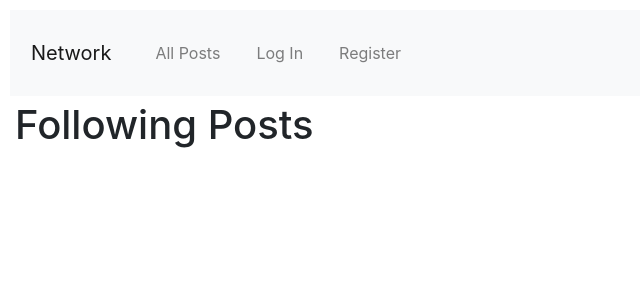
After one commit to Evineit/social-network-django-js, a Django app: page /following in a window 1280 px wide. The commit adds this page. Shown: the top 300 px of the page, without its empty margins (0-640 px from the left). Run offline with Django 3.2, Linux system fonts and the light colour scheme; data that the repository does not hold is empty; some libraries are stand-ins or nearby versions.

Commit message:
basic following posts implementation

```diff
--- /dev/null
+++ b/network/static/network/following.js
@@ -0,0 +1,112 @@
+document.addEventListener('DOMContentLoaded', function() {
+    console.log("test")
+    load_all_posts()
+    document.querySelector('form').onsubmit = function() {
+      const post_body = document.querySelector('#compose-body');
+    // Send a POST request to the URL
+    let csrftoken = getCookie('csrftoken');
+    fetch('/posts', {
+        method: 'POST',
+        body: JSON.stringify({
+            body: post_body.value,
+        }),
+        headers: { "X-CSRFToken": csrftoken },
+        credentials: "include"
+      })
+      .then(response => {
+        response.json()
+        console.log(response)
+      })
+      .then(result => {
+          // Print result
+          console.log(result);
+          post_body.value = ''
+          load_all_posts()
+      })
+      // Catch any errors and log them to the console
+      .catch(error => {
+          console.log('Error:', error);
+      });
+      // Prevent default submission
+      return false;
+    }
+
+});
+
+// The following function is from
+// https://docs.djangoproject.com/en/dev/ref/csrf/#ajax
+function getCookie(name) {
+  var cookieValue = null;
+  if (document.cookie && document.cookie !== '') {
+      var cookies = document.cookie.split(';');
+      for (var i = 0; i < cookies.length; i++) {
+          var cookie = cookies[i].trim();
+          // Does this cookie string begin with the name we want?
+          if (cookie.substring(0, name.length + 1) === (name + '=')) {
+              cookieValue = decodeURIComponent(cookie.substring(name.length + 1));
+              break;
+          }
+      }
+  }
+  return cookieValue;
+}
+
+function edit_post(post){
+
+}
+
+function like_post(post){
+
+}
+
+function load_all_posts() {
+  container = document.querySelector('#posts-container')
+  while (container.firstChild) {
+    container.removeChild(container.firstChild);
+  }
+  fetch('/posts/following')
+  .then(response => response.json())
+  .then(posts => {
+      // Print emails
+      // console.log(emails);
+
+      posts.forEach(post => {
+        console.log(post)
+        const element = document.createElement('div');
+        element.style.border = "black 1px solid"
+        element.style.padding = "10px"
+        const poster_name = document.createElement('a')
+        poster_name.href = `/user/${post.user_id}`
+        poster_name.className = 'h4'
+        poster_name.style = 'display:block; color:black;'
+        const edit_button = document.createElement('button');
+        const body = document.createElement('div');
+        const likes = document.createElement('div');
+        const like_button = document.createElement('button')
+
+        edit_button.className= 'btn btn-secondary'
+        poster_name.innerHTML = `${post.user}`;
+        edit_button.addEventListener('click', () => {
+          edit_post(post)
+        });
+        like_button.addEventListener('click', () =>{
+            like_post(post)
+        })
+        edit_button.innerHTML = 'Edit post'
+        // TODO: like changes when liked, like function
+        like_button.innerHTML = '❤Like'
+        body.innerHTML = `
+        ${post.body}
+        <hr>
+        ${post.timestamp}
+        `
+        element.append(poster_name)
+        likes.append(like_button)
+        element.append(edit_button)
+        element.append(body)
+        element.append(likes)
+        document.querySelector('#posts-container').append(element);
+      });
+
+  });
+}
--- /dev/null
+++ b/network/templates/network/following.html
@@ -0,0 +1,16 @@
+{% extends "network/layout.html" %}
+{% load static %}
+
+
+{% block body %}
+    <h1>Following Posts</h1>
+    <div>
+        <div id="posts-container">
+
+        </div>
+    </div>
+{% endblock %}
+
+{% block script %}
+    <script src="{% static 'network/following.js' %}"></script>
+{% endblock %}
--- a/network/templates/network/layout.html
+++ b/network/templates/network/layout.html
@@ -27,7 +27,7 @@
                 </li>
                 {% if user.is_authenticated %}
                     <li class="nav-item">
-                        <a class="nav-link" href="#">Following</a>
+                        <a class="nav-link" href="{% url 'following' %}">Following</a>
                     </li>
                     <li class="nav-item">
                         <a class="nav-link" href="{% url 'logout' %}">Log Out</a>
--- a/network/urls.py
+++ b/network/urls.py
@@ -9,11 +9,13 @@ urlpatterns = [
     path("logout", views.logout_view, name="logout"),
     path("register", views.register, name="register"),
 
+    path("following", views.following, name="following"),
     path("user/<int:userid>", views.profile, name="profile"),
     path("user/follow", views.follow, name="follow"),
     path("user/unfollow", views.unfollow, name="unfollow"),
     path("posts", views.compose, name="compose"),
     path("posts/all", views.all_posts, name="all_posts"),
+    path("posts/following", views.following_posts, name="following_posts"),
     path("posts/<int:userid>", views.profile_posts, name="profile_posts"),
     path("posts/<str:username>", views.profile_posts_by_name, name="profile_posts"),
 
--- a/network/views.py
+++ b/network/views.py
@@ -4,6 +4,7 @@ from django.db import IntegrityError
 from django.http import HttpResponse, HttpResponseRedirect, JsonResponse
 from django.shortcuts import render
 from django.urls import reverse
+from datetime import datetime
 
 from .models import User,Post
 
@@ -100,6 +101,16 @@ def profile_posts_by_name(request,username):
     user = User.objects.get(username=username)
     return profile_posts(request, user.id)
 
+def following_posts(request):
+    user = request.user
+    posts = []
+    for follow in user.follows.all():
+        follow_posts = [post.serialize() for post in follow.posts.all()]
+        for post in follow_posts:
+            posts.append(post)
+    posts.sort(key= lambda post: post["id"], reverse=True)
+    return JsonResponse(posts,safe=False)
+
 def follow(request):
     if request.method != "POST":
         return JsonResponse({"error": "POST request required."}, status=400)
@@ -149,3 +160,8 @@ def profile(request, userid):
     return render(request, "network/profile.html",{
         "profile_user":user
     })
+
+def following(request):
+    user = request.user
+    return render(request, "network/following.html"
+    )
```
Also changed, not shown: db.sqlite3.
